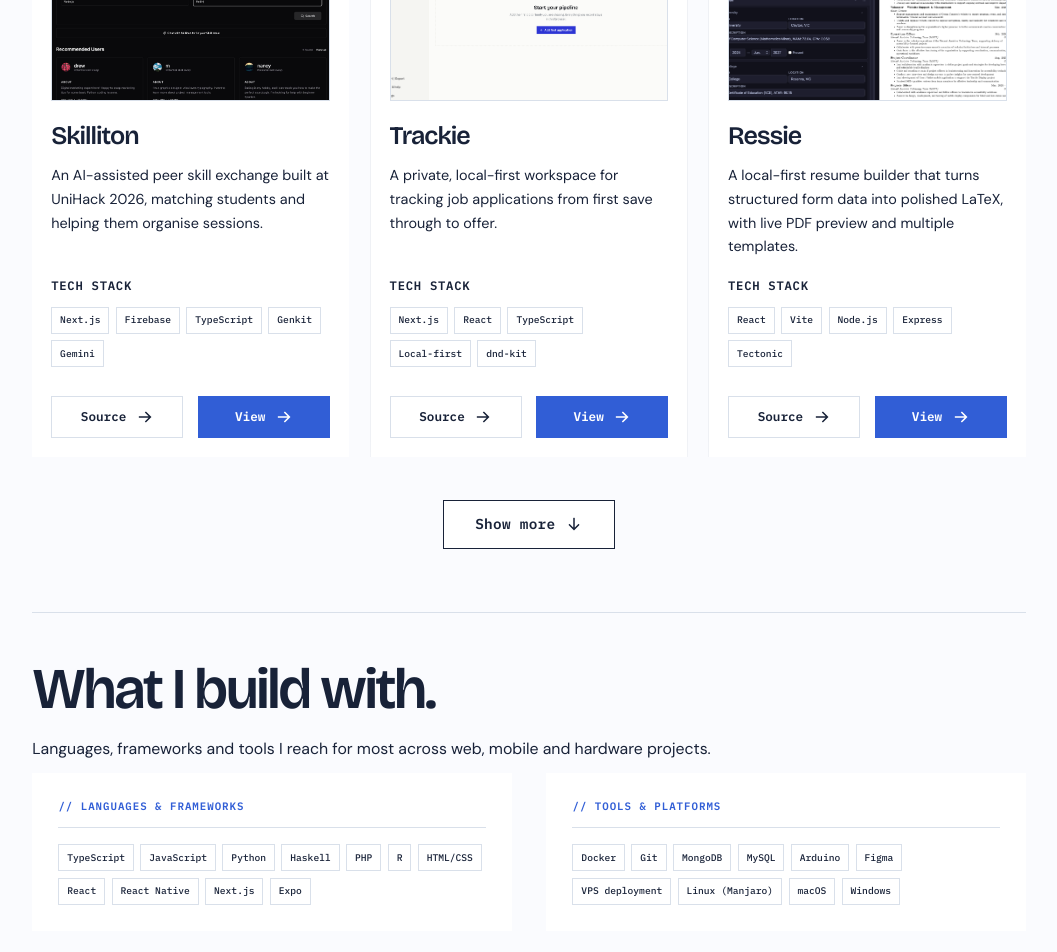
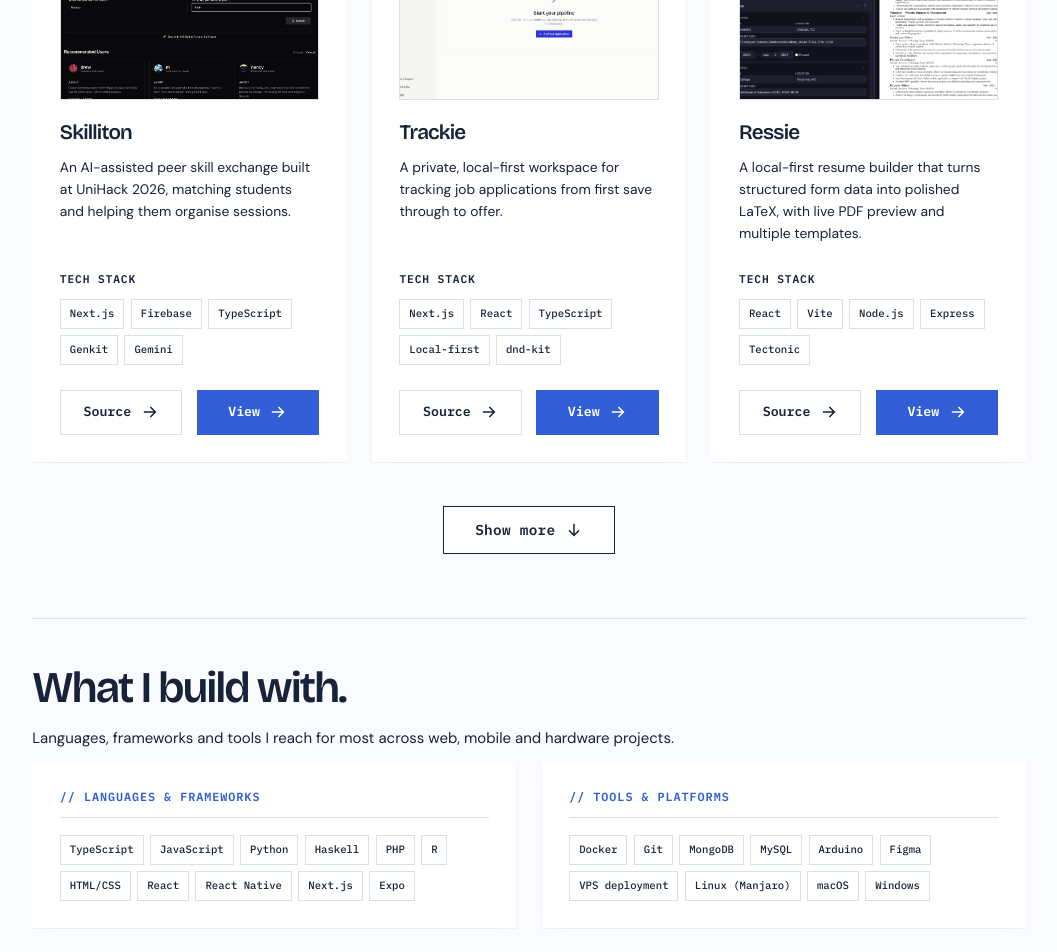
Before and after one commit to pjrus/p-jain-dev, a SvelteKit app: page / in a window 1280 px wide. Shown: the part 780-1732 px from the top of the page, without its empty margins (111-1168 px from the left). Built offline with nearby package versions, Linux system fonts and the light colour scheme.

Commit message:
refactor: update typography and spacing variables for consistency across stylesheets

```diff
--- a/src/styles/base.css
+++ b/src/styles/base.css
@@ -77,12 +77,12 @@ h1 {
 
 h2 {
   max-width: var(--h2-measure);
-  font-size: clamp(2.6rem, 5vw, 5rem);
+  font-size: var(--h2-size, clamp(2.2rem, 3.8vw, 3.4rem));
   font-weight: 600;
 }
 
 h3 {
-  font-size: clamp(1.45rem, 2.2vw, 2rem);
+  font-size: var(--h3-size, clamp(1.3rem, 1.8vw, 1.65rem));
   font-weight: 600;
 }
 
--- a/src/styles/hero.css
+++ b/src/styles/hero.css
@@ -40,10 +40,10 @@
 
 .hero {
   display: grid;
-  grid-template-columns: minmax(0, 1.25fr) minmax(18rem, 0.75fr);
+  grid-template-columns: minmax(0, 1.15fr) minmax(20rem, 0.85fr);
   align-items: center;
   padding-block: clamp(3.5rem, 6vw, 5.5rem);
-  gap: clamp(2.5rem, 5vw, 4.5rem);
+  gap: clamp(2rem, 3vw, 2.75rem);
 }
 
 /* Keep dark-mode hero actions monochrome while using coral for evidence rails. */
@@ -112,7 +112,7 @@
   display: flex;
   min-width: 0;
   align-items: center;
-  justify-content: flex-end;
+  justify-content: center;
 }
 
 .portrait-card {
--- a/src/styles/projects.css
+++ b/src/styles/projects.css
@@ -1,6 +1,6 @@
 .projects {
   --h2-measure: none;
-  padding-top: clamp(2rem, 3.5vw, 3rem);
+  padding-top: clamp(3rem, 5vw, 4.5rem);
   border-top: 1px solid var(--line);
 }
 
@@ -19,7 +19,7 @@
   display: grid;
   grid-template-columns: repeat(3, minmax(0, 1fr));
   grid-template-rows: repeat(2, auto);
-  gap: clamp(1rem, 2vw, 1.5rem);
+  gap: var(--card-gap, clamp(1.25rem, 2.5vw, 1.75rem));
 }
 
 .project-card {
@@ -46,7 +46,7 @@
   grid-template-columns: 1fr;
   align-items: start;
   align-content: start;
-  padding: 1.25rem;
+  padding: var(--card-pad, clamp(1.4rem, 2.5vw, 1.85rem));
   gap: 1.5rem;
 }
 
@@ -74,9 +74,11 @@
 }
 
 .project-description {
-  margin-top: 1rem;
+  margin-top: 0.85rem;
   max-width: var(--measure);
   color: var(--muted);
+  font-size: clamp(0.96rem, 1.15vw, 1.05rem);
+  line-height: 1.6;
 }
 
 .tag-list {
@@ -86,11 +88,11 @@
 }
 
 .tag-list li {
-  padding: 0.32rem 0.55rem;
+  padding: 0.35rem 0.62rem;
   border: 1px solid var(--line);
   color: var(--muted);
   font-family: var(--font-mono);
-  font-size: 0.67rem;
+  font-size: 0.74rem;
   font-weight: 500;
   transition: border-color 0.15s ease, color 0.15s ease;
 }
@@ -111,11 +113,11 @@
 }
 
 .project-links a {
-  min-height: var(--control-h-md);
-  padding: 0 0.9rem;
+  min-height: 3.1rem;
+  padding: 0 1rem;
   border: 1px solid var(--line-strong);
   font-family: var(--font-mono);
-  font-size: 0.88rem;
+  font-size: 0.92rem;
 }
 
 .project-links .project-link-primary {
@@ -150,16 +152,16 @@
   display: grid;
   grid-template-columns: 1fr;
   flex: 1;
-  padding: 0 1.25rem 1.25rem;
-  gap: 2rem;
+  padding: 0 var(--card-pad, clamp(1.4rem, 2.5vw, 1.85rem)) var(--card-pad, clamp(1.4rem, 2.5vw, 1.85rem));
+  gap: 1.75rem;
 }
 
 .project-stack h4 {
   margin: 0 0 0.85rem;
   font-family: var(--font-mono);
-  font-size: 0.85rem;
+  font-size: 0.78rem;
   font-weight: 600;
-  letter-spacing: 0.06em;
+  letter-spacing: 0.08em;
   line-height: 1.4;
   text-transform: uppercase;
 }
--- a/src/styles/section-heading.css
+++ b/src/styles/section-heading.css
@@ -12,10 +12,15 @@
   font-size: var(--h1-size, clamp(2.6rem, 4.3vw, 4.4rem));
 }
 
+.section-heading h2 {
+  font-size: var(--h2-size, clamp(2.2rem, 3.8vw, 3.4rem));
+}
+
 .section-heading-grid > p {
   max-width: var(--measure);
   color: var(--muted);
-  font-size: 1.1rem;
+  font-size: clamp(1.02rem, 1.3vw, 1.15rem);
+  line-height: 1.55;
 }
 
 /* Let the stack summary use the full section measure. */
--- a/src/styles/stack.css
+++ b/src/styles/stack.css
@@ -10,7 +10,7 @@
 }
 
 .stack-card {
-  padding: clamp(1.25rem, 2.5vw, 1.75rem);
+  padding: var(--card-pad, clamp(1.4rem, 2.5vw, 1.85rem));
   border: 1px solid transparent;
   background: var(--surface);
   box-shadow: var(--shadow);
@@ -27,9 +27,9 @@
   border-bottom: 1px solid var(--line);
   color: var(--primary);
   font-family: var(--font-mono);
-  font-size: 0.75rem;
+  font-size: 0.82rem;
   font-weight: 600;
   line-height: 1.4;
-  letter-spacing: 0.09em;
+  letter-spacing: 0.08em;
   text-transform: uppercase;
 }
--- a/src/styles/tokens.css
+++ b/src/styles/tokens.css
@@ -54,9 +54,9 @@
   --stack-space: clamp(2.5rem, 4vw, 3rem);
 
   /* Surfaces ------------------------------------------------------------- */
-  --card-pad: clamp(1.5rem, 3vw, 2.25rem);
+  --card-pad: clamp(1.4rem, 2.5vw, 1.85rem);
   --card-pad-sm: 1.15rem;
-  --card-gap: clamp(1.5rem, 3vw, 2.5rem);
+  --card-gap: clamp(1.25rem, 2.5vw, 1.75rem);
 
   /* Controls ------------------------------------------------------------- */
   --control-h: 3.25rem;
@@ -71,6 +71,8 @@
   --h1-measure: 14ch;
   --h2-measure: 13ch;
   --h1-size: clamp(2.6rem, 4.3vw, 4.4rem);
+  --h2-size: clamp(2.2rem, 3.8vw, 3.4rem);
+  --h3-size: clamp(1.3rem, 1.8vw, 1.65rem);
 
   /* Accent rule used by hero facts and project detail blocks -------------- */
   --accent-bar: 2px;
```
